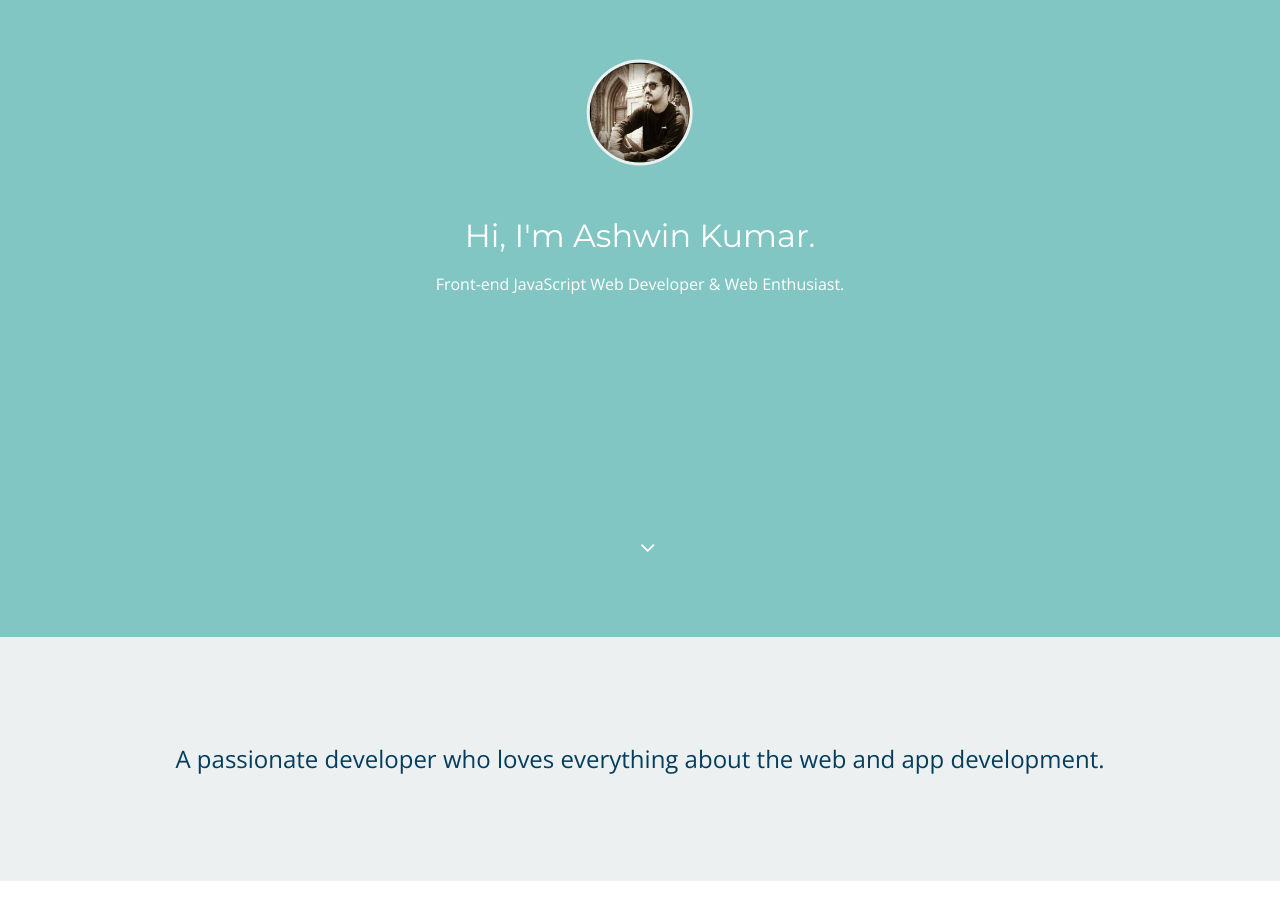
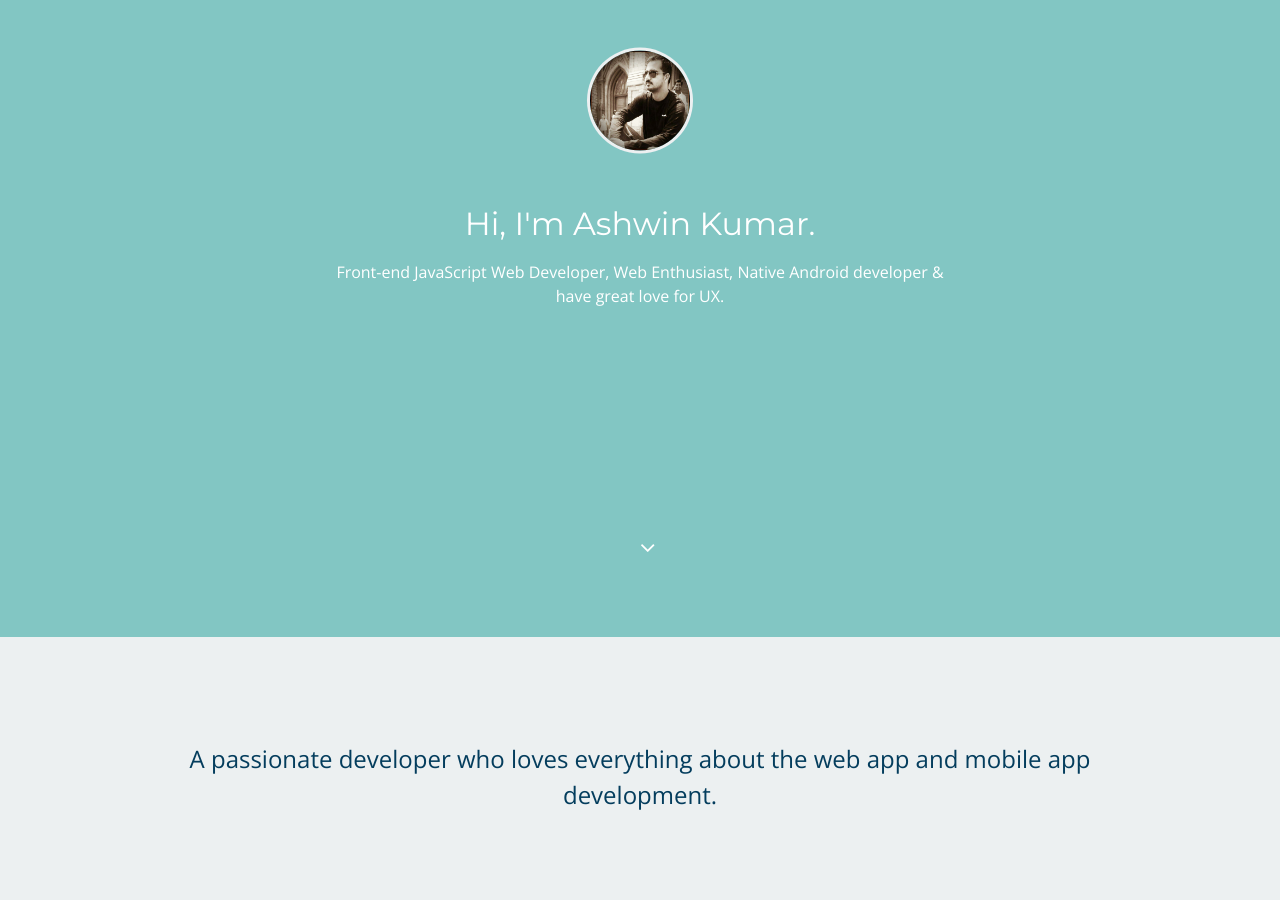
Before and after one commit to ashking/ashwinkumar.me, a Jekyll site: the page built from index.html, in a window 1280 px wide and 900 px high, scrolled down 263 px. Built offline with Jekyll 4.4.1, drawn with Linux system fonts in a browser that asks for light colours; nearby versions of some CDN libraries; Markdown is read by kramdown in place of the engine named in the settings.

Commit message:
minor edit

```diff
--- a/_layouts/home.html
+++ b/_layouts/home.html
@@ -39,7 +39,7 @@
     <div class="hero__inner text-center">
       <img src="img/ashwin.jpeg" class="hero__photo" alt="Ashwin Kumar">
       <h2 class="hero__title">Hi, I'm Ashwin Kumar.</h2>
-      <p class="hero__intro">Front-end JavaScript Web Developer &amp; Web Enthusiast.</p>
+      <p class="hero__intro">Front-end JavaScript Web Developer, Web Enthusiast, Native Android developer &amp; have great love for UX.</p>
     </div>
     <a href="#content" class="to-bottom"><i class="fa fa-angle-down"></i></a>
   </section>
@@ -48,7 +48,7 @@
   <section class="section" id="content">
     <div class="row">
       <div class="large-12 columns text-center">
-        <p class="intro">A passionate developer who loves everything about the web and app development.</p>
+        <p class="intro">A passionate developer who loves everything about the web app and mobile app development.</p>
       </div>
     </div>
   </section>
```
